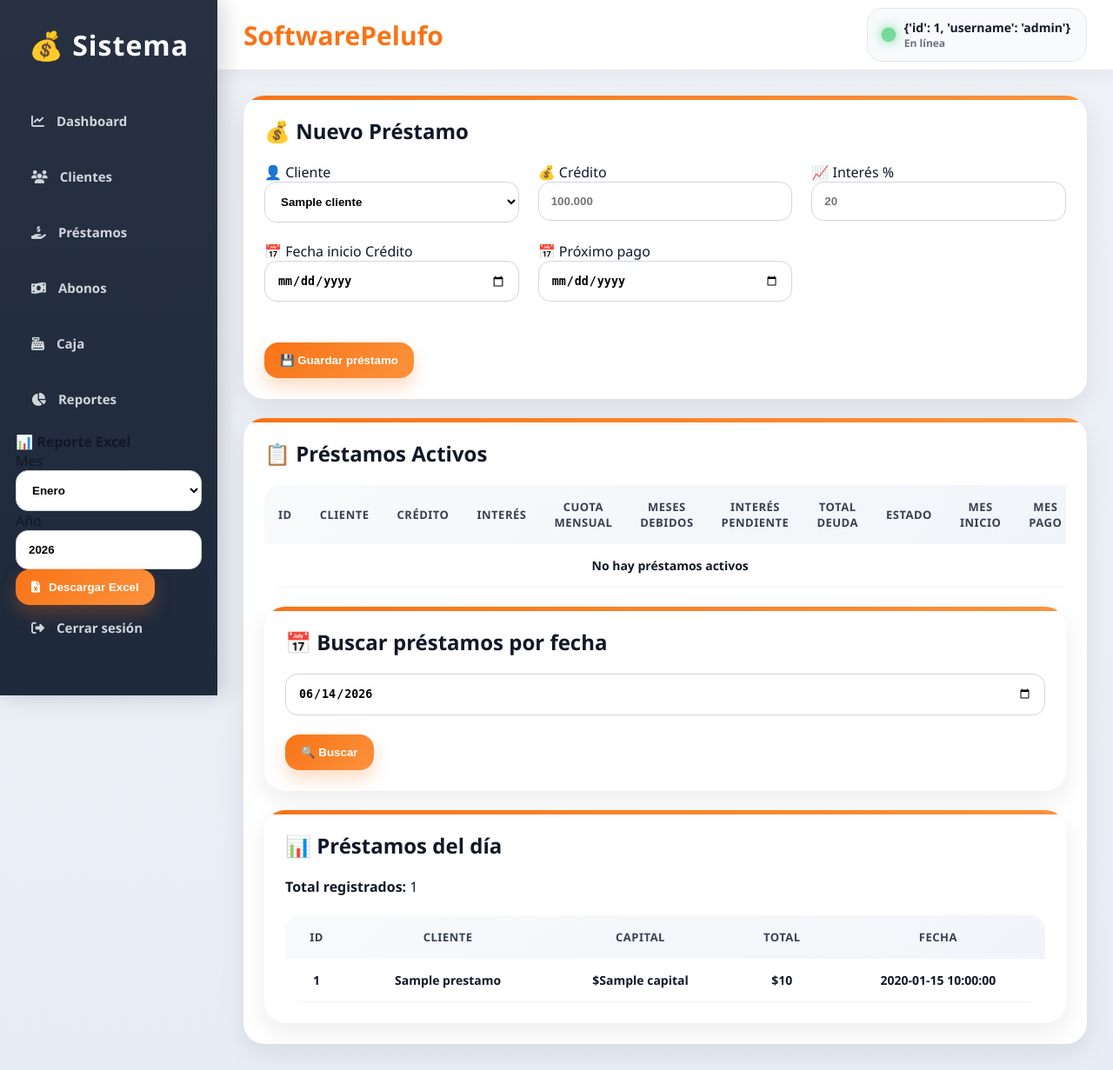
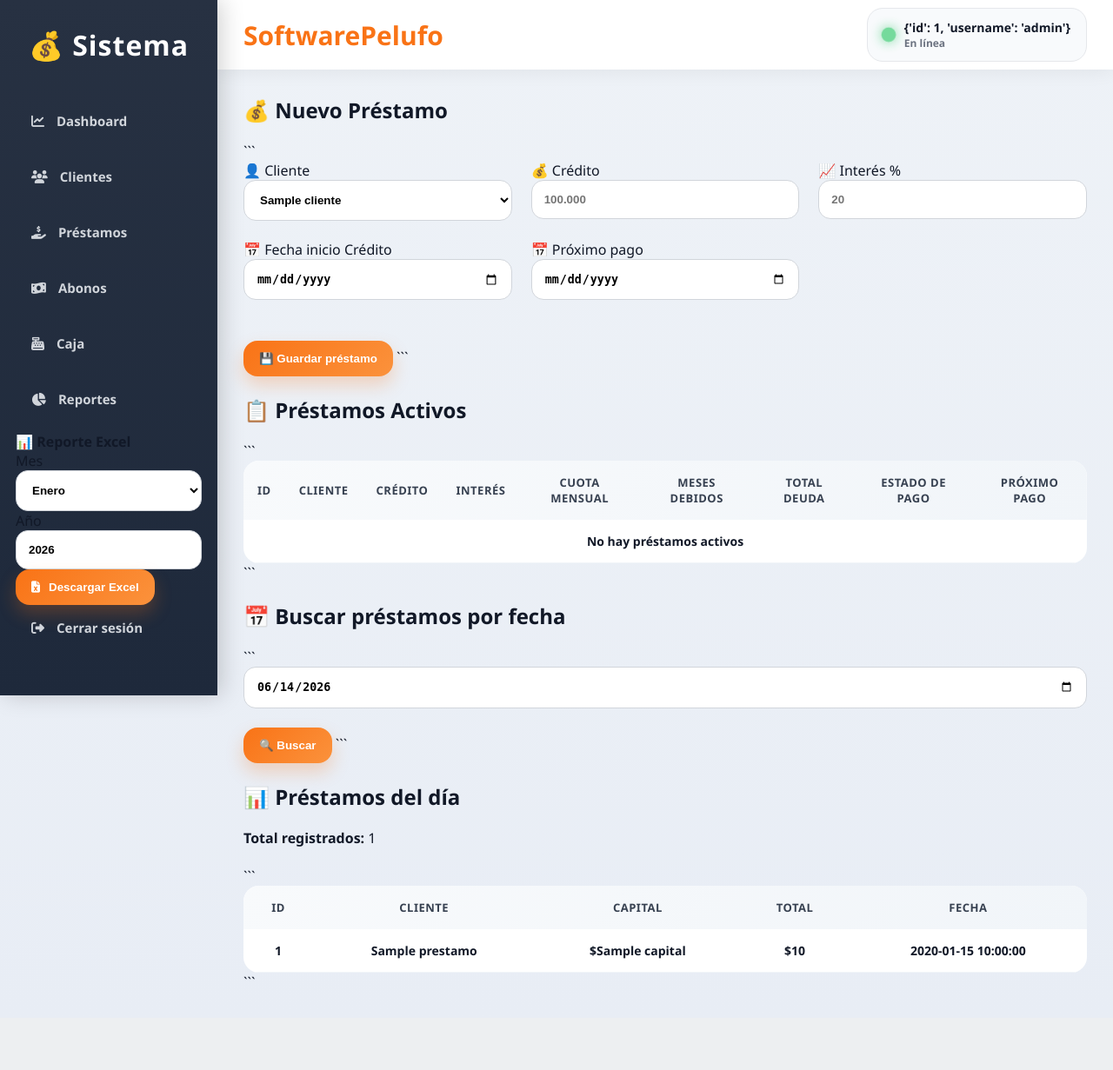
Before and after one commit to pelufo123/sistema-prestamos, a Flask app: page /prestamos in a window 1280 px wide. Shown: the whole page at 87% size. After the commit the page ends 1127 px from the top, so only its background shows below. Run offline with Flask 3, Linux system fonts and the light colour scheme; a user stored in the database is signed in; tables that the repository leaves empty hold one stand-in row (values such as "Sample post"); a database or web service that is not in the repository returns one stand-in record (values such as "Sample title"); data that the repository does not hold is empty; some libraries are stand-ins or nearby versions.

Commit message:
mejora diseño UI

````diff
--- a/app.py
+++ b/app.py
@@ -2234,40 +2234,29 @@
                 meses_deuda = round(
                     interes_restante / cuota_mensual
                 )
-
             prestamos_lista.append({
 
                 "id": pid,
-
                 "cliente": nombre,
-
                 "capital": formato(p[2]),
-
-                "interes": f"{p[3]:.2f}%",
-
-                "cuota_mensual": formato(
-                    cuota_mensual
-                ),
-
-                "interes_pendiente": formato(
-                    interes_restante
-                ),
+                "interes": f"{p[3]}%",
+
+                "cuota_mensual": formato(cuota_mensual),
 
                 "meses_deuda": meses_deuda,
 
-                "total_deuda": formato(
-                    saldo_total
-                ),
+                "mes_inicio": mes_inicio,
+
+                "mes_pago": mes_fin,
+
+                "total_deuda": formato(saldo_total),
 
                 "estado_pago":
                     "Debe" if saldo_total > 0
                     else "No debe",
 
-                "mes_inicio":
-                    mes_inicio,
-
-                "mes_pago":
-                    mes_fin
+                "proximo_pago":
+                    fecha_fin.strftime("%d/%m/%Y")
 
             })
 
--- a/templates/prestamos.html
+++ b/templates/prestamos.html
@@ -10,14 +10,13 @@
 
 {% endif %}
 
-<div class="card">
-
 <div class="table-header">
     <h3>💰 Nuevo Préstamo</h3>
 </div>
 
 <form method="POST">
 
+```
 <div class="grid-metricas">
 
     <div>
@@ -87,14 +86,11 @@
 <button type="submit">
     💾 Guardar préstamo
 </button>
+```
 
 </form>
 
-</div>
-
 <br>
-
-<div class="card">
 
 <div class="table-header">
     <h3>📋 Préstamos Activos</h3>
@@ -102,6 +98,7 @@
 
 <div class="table-responsive">
 
+```
 <table>
 
     <thead>
@@ -114,11 +111,9 @@
             <th>Interés</th>
             <th>Cuota Mensual</th>
             <th>Meses Debidos</th>
-                <th>Interés Pendiente</th>
             <th>Total Deuda</th>
-                <th>Estado</th>
-                <th>Mes Inicio</th>
-                <th>Mes Pago</th>
+            <th>Estado de Pago</th>
+            <th>Próximo Pago</th>
 
         </tr>
 
@@ -153,10 +148,6 @@
                 </td>
 
                 <td>
-                        ${{ p.interes_pendiente }}
-                    </td>
-
-                    <td>
                     <strong>
                         ${{ p.total_deuda }}
                     </strong>
@@ -181,11 +172,7 @@
                 </td>
 
                 <td>
-                        {{ p.mes_inicio }}
-                    </td>
-
-                    <td>
-                        {{ p.mes_pago }}
+                    {{ p.proximo_pago }}
                 </td>
 
             </tr>
@@ -196,7 +183,7 @@
 
             <tr>
 
-                    <td colspan="11">
+                <td colspan="9">
 
                     <div class="sin-registros">
                         No hay préstamos activos
@@ -211,12 +198,11 @@
     </tbody>
 
 </table>
+```
 
 </div>
 
 <br>
-
-<div class="card">
 
 <div class="table-header">
     <h3>📅 Buscar préstamos por fecha</h3>
@@ -224,6 +210,7 @@
 
 <form method="GET">
 
+```
 <input
     type="date"
     name="fecha"
@@ -235,14 +222,11 @@
 <button type="submit">
     🔍 Buscar
 </button>
+```
 
 </form>
 
-</div>
-
 <br>
-
-<div class="card">
 
 <div class="table-header">
     <h3>📊 Préstamos del día</h3>
@@ -257,6 +241,7 @@
 
 <div class="table-responsive">
 
+```
 <table>
 
     <thead>
@@ -314,8 +299,7 @@
     </tbody>
 
 </table>
-
-    </div>
+```
 
 </div>
 
````
Lines whose indentation alone changed are shown as unchanged.
